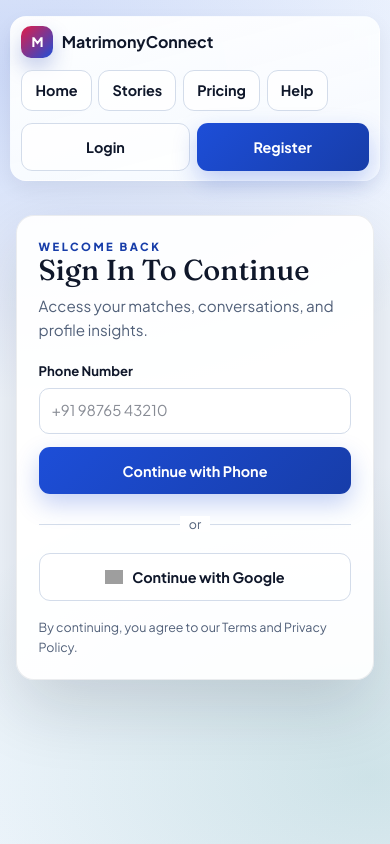
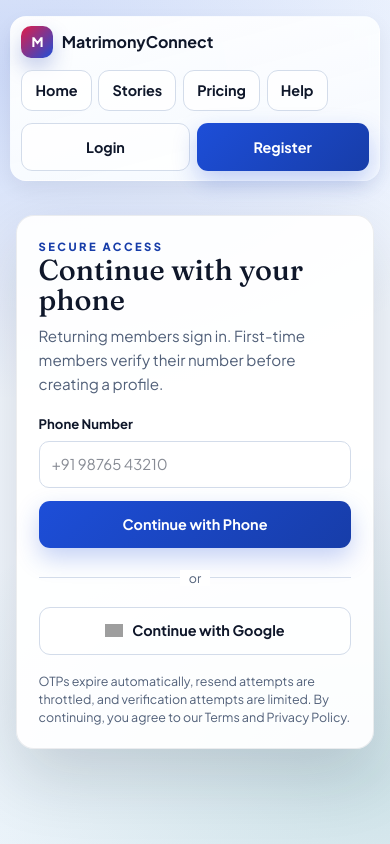
Before and after one commit to Govindhahari118/Match_clone, a Next.js app in the folder frontend/: page /login in a window 390 px wide. Built offline with nearby package versions, Linux system fonts and the light colour scheme; no server answers; grey boxes are pictures that could not be loaded.

Commit message:
fix: make phone auth intent explicit and carry otp timing metadata

```diff
--- a/frontend/src/app/(auth)/login/page.js
+++ b/frontend/src/app/(auth)/login/page.js
@@ -26,9 +26,18 @@
     setErrorMessage("");
 
     try {
-      const response = await api.post("/auth/request-otp", { phone: data.phone });
+      // Phone entry intentionally supports both returning and first-time users.
+      // The backend never marks the account verified until the OTP succeeds.
+      const response = await api.post("/auth/request-otp", { phone: data.phone, type: "signup" });
       if (response.data.success) {
-        router.push(`/otp?phone=${encodeURIComponent(data.phone)}&otp_id=${response.data.otp_id}`);
+        const query = new URLSearchParams({
+          phone: data.phone,
+          otp_id: response.data.otp_id || "",
+          expires_in: String(response.data.expires_in || 600),
+          resend_after: String(response.data.resend_after || 60),
+        });
+        if (response.data.dev_otp && process.env.NODE_ENV !== "production") query.set("dev_otp", response.data.dev_otp);
+        router.push(`/otp?${query.toString()}`);
       }
     } catch (error) {
       setErrorMessage(error.response?.data?.error || "Failed to send OTP. Please try again.");
@@ -50,7 +59,7 @@
         const accessToken = backendResponse.data.access_token || backendResponse.data.accessToken;
         const refreshToken = backendResponse.data.refresh_token || backendResponse.data.refreshToken;
         await login(backendResponse.data.user, accessToken, refreshToken);
-        router.push("/");
+        router.push(backendResponse.data.user?.isNewUser ? "/onboarding/step-1" : "/");
       }
     } catch (error) {
       setErrorMessage(error.response?.data?.error || "Google sign in failed. Try phone login.");
@@ -62,9 +71,9 @@
   return (
     <div className="auth-shell">
       <div className="auth-card">
-        <p className="section-label">Welcome back</p>
-        <h1 className="auth-title">Sign In To Continue</h1>
-        <p className="auth-subtitle">Access your matches, conversations, and profile insights.</p>
+        <p className="section-label">Secure access</p>
+        <h1 className="auth-title">Continue with your phone</h1>
+        <p className="auth-subtitle">Returning members sign in. First-time members verify their number before creating a profile.</p>
 
         <form onSubmit={handleSubmit(onSubmit)} style={{ marginTop: "1.2rem", display: "grid", gap: "0.8rem" }}>
           <div>
@@ -77,56 +86,29 @@
               type="tel"
               className="form-input"
               placeholder="+91 98765 43210"
+              autoComplete="tel"
             />
             {errors.phone && <p className="form-error">{errors.phone.message}</p>}
           </div>
 
           <button type="submit" className="button button-primary" disabled={loading} style={{ width: "100%" }}>
-            {loading ? "Sending OTP..." : "Continue with Phone"}
+            {loading ? "Sending secure OTP…" : "Continue with Phone"}
           </button>
 
           <div style={{ position: "relative", textAlign: "center", margin: "0.25rem 0" }}>
-            <span style={{ background: "#fff", padding: "0 0.55rem", fontSize: "0.78rem", color: "var(--ink-muted)", position: "relative", zIndex: 1 }}>
-              or
-            </span>
+            <span style={{ background: "#fff", padding: "0 0.55rem", fontSize: "0.78rem", color: "var(--ink-muted)", position: "relative", zIndex: 1 }}>or</span>
             <div style={{ position: "absolute", left: 0, right: 0, top: "50%", borderTop: "1px solid var(--line)" }} />
           </div>
 
-          <button
-            type="button"
-            onClick={handleGoogleLogin}
-            disabled={loading}
-            className="button button-secondary"
-            style={{ width: "100%" }}
-          >
-            <Image
-              src="https://www.svgrepo.com/show/475656/google-color.svg"
-              alt="Google"
-              width={18}
-              height={18}
-              sizes="18px"
-            />
+          <button type="button" onClick={handleGoogleLogin} disabled={loading} className="button button-secondary" style={{ width: "100%" }}>
+            <Image src="https://www.svgrepo.com/show/475656/google-color.svg" alt="Google" width={18} height={18} sizes="18px" />
             Continue with Google
           </button>
 
-          {errorMessage && (
-            <div
-              style={{
-                marginTop: "0.2rem",
-                borderRadius: 12,
-                background: "#ffe8e8",
-                color: "#9e2f2f",
-                border: "1px solid #ffc7c7",
-                fontSize: "0.82rem",
-                padding: "0.55rem 0.7rem",
-              }}
-            >
-              {errorMessage}
-            </div>
-          )}
+          {errorMessage && <div style={{ marginTop: "0.2rem", borderRadius: 12, background: "#ffe8e8", color: "#9e2f2f", border: "1px solid #ffc7c7", fontSize: "0.82rem", padding: "0.55rem 0.7rem" }}>{errorMessage}</div>}
 
-          <p style={{ margin: "0.3rem 0 0", fontSize: "0.78rem", color: "var(--ink-muted)" }}>
-            By continuing, you agree to our Terms and Privacy Policy.
+          <p style={{ margin: "0.3rem 0 0", fontSize: "0.78rem", color: "var(--ink-muted)", lineHeight: 1.45 }}>
+            OTPs expire automatically, resend attempts are throttled, and verification attempts are limited. By continuing, you agree to our Terms and Privacy Policy.
           </p>
         </form>
       </div>
```
